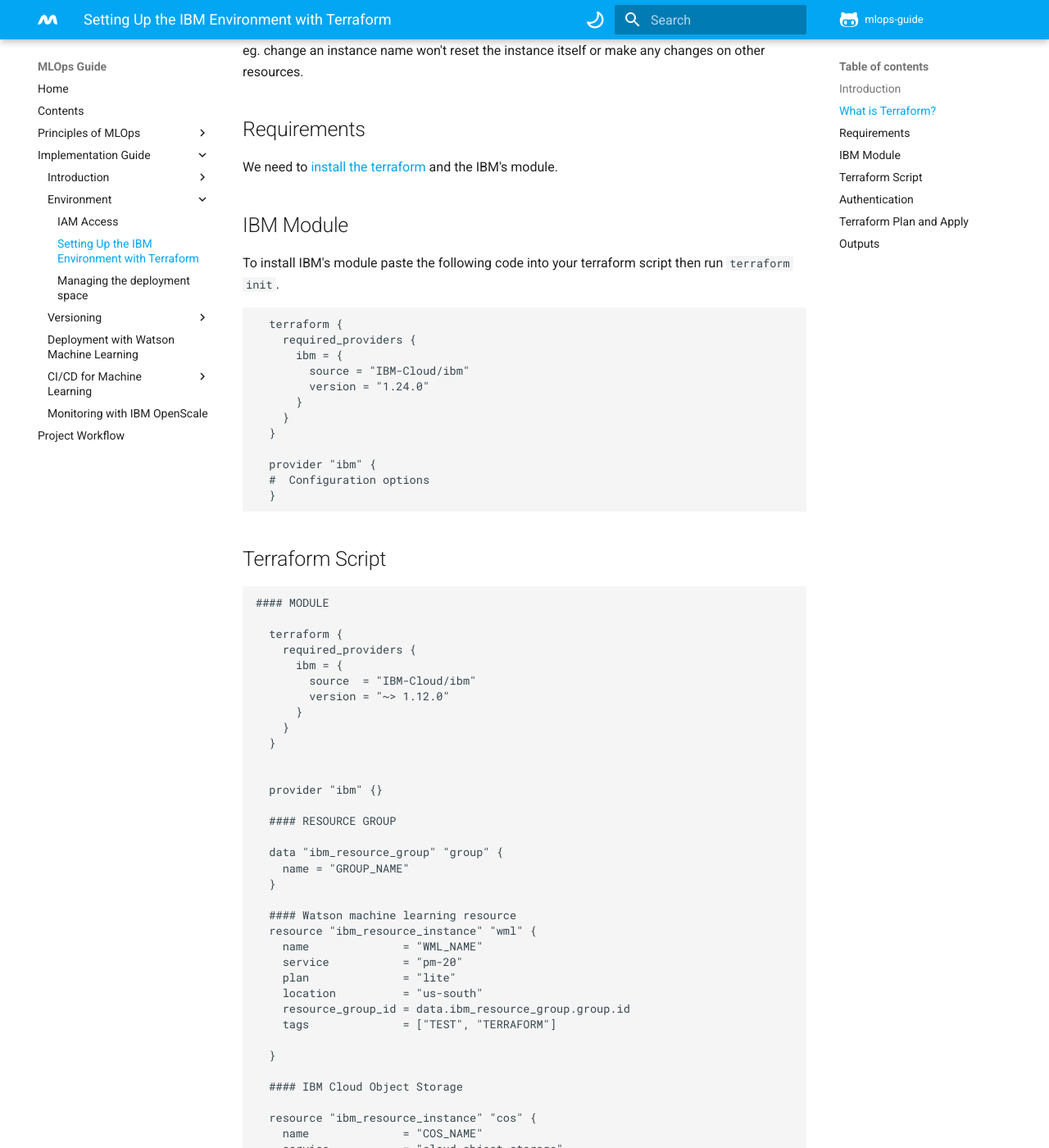
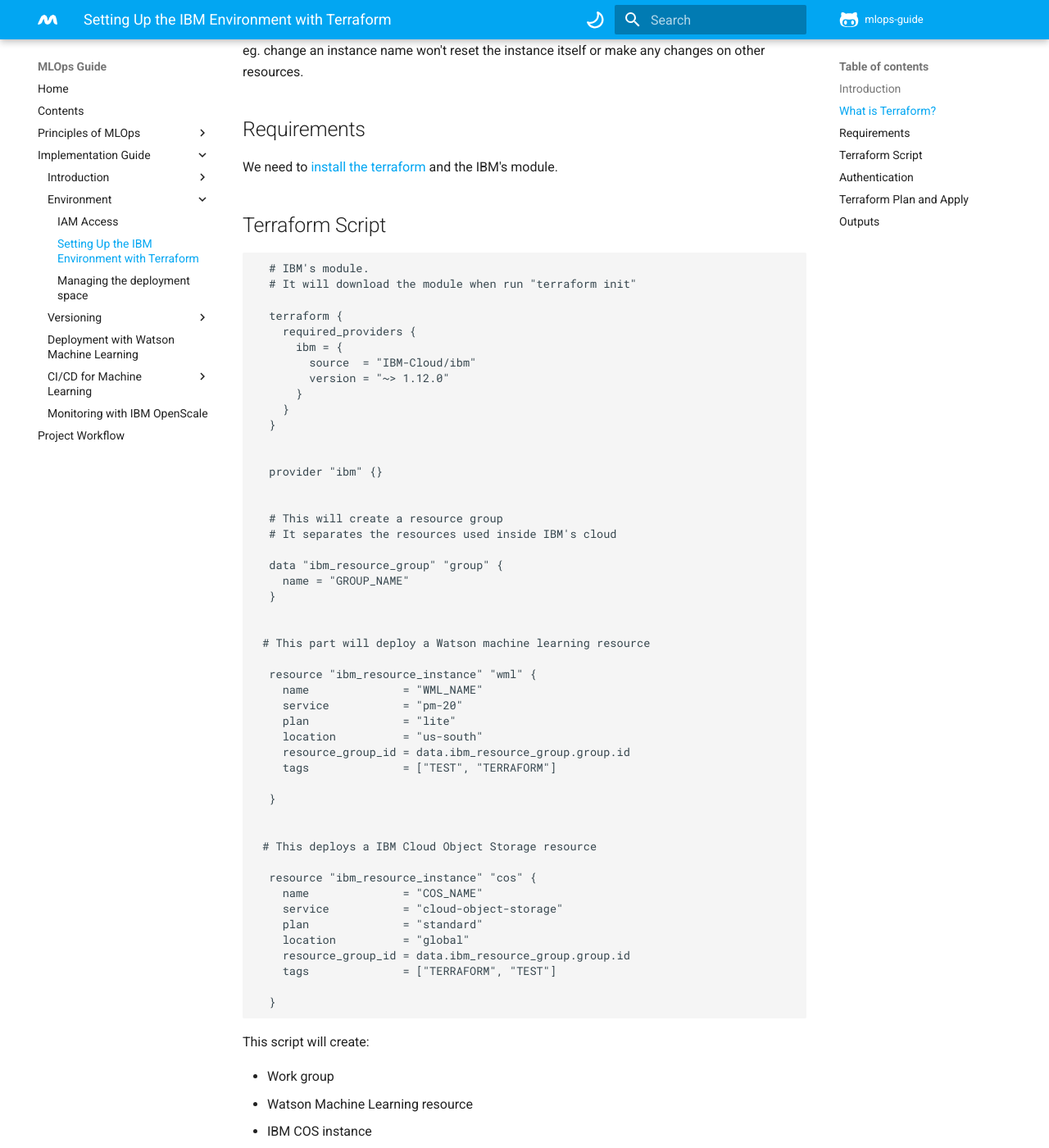
Before and after one commit to mlops-guide/mlops-guide.github.io, an MkDocs documentation site: the page built from docs/Infraestrutura/Terraform/index.md, in a window 1280 px wide and 1400 px high, scrolled down 570 px. Shown: the whole window at 82% size. Built offline with MkDocs 1.6.1 and Material for MkDocs 9.7.7, drawn with Linux system fonts in a browser that asks for light colours; comment, search, counter and statistics services are not loaded; some of the changed text lies outside the part shown.

Commit message:
Changes on script and text (#25)

````diff
--- a/docs/Infraestrutura/Terraform/index.md
+++ b/docs/Infraestrutura/Terraform/index.md
@@ -15,29 +15,12 @@
 
 We need to [install the terraform](https://learn.hashicorp.com/tutorials/terraform/install-cli) and the IBM's module.
 
-## IBM Module
-
-  To install IBM's module paste the following code into your terraform script then run ```terraform init```.
-
-```
-  terraform {
-    required_providers {
-      ibm = {
-        source = "IBM-Cloud/ibm"
-        version = "1.24.0"
-      }
-    }
-  }
-
-  provider "ibm" {
-  #  Configuration options
-  }
-```
 
 ## Terraform Script
 
 ```
-#### MODULE
+  # IBM's module.
+  # It will download the module when run "terraform init"
 
   terraform {
     required_providers {
@@ -51,13 +34,17 @@
 
   provider "ibm" {}
 
-  #### RESOURCE GROUP
+
+  # This will create a resource group
+  # It separates the resources used inside IBM's cloud
 
   data "ibm_resource_group" "group" {
     name = "GROUP_NAME"
   }
 
-  #### Watson machine learning resource
+
+ # This part will deploy a Watson machine learning resource
+
   resource "ibm_resource_instance" "wml" {
     name              = "WML_NAME"
     service           = "pm-20"
@@ -68,7 +55,8 @@
 
   }
 
-  #### IBM Cloud Object Storage
+
+ # This deploys a IBM Cloud Object Storage resource
 
   resource "ibm_resource_instance" "cos" {
     name              = "COS_NAME"
````
Also changed, not shown: other parts of docs/Infraestrutura/Terraform/index.md (+2 -0 lines).
